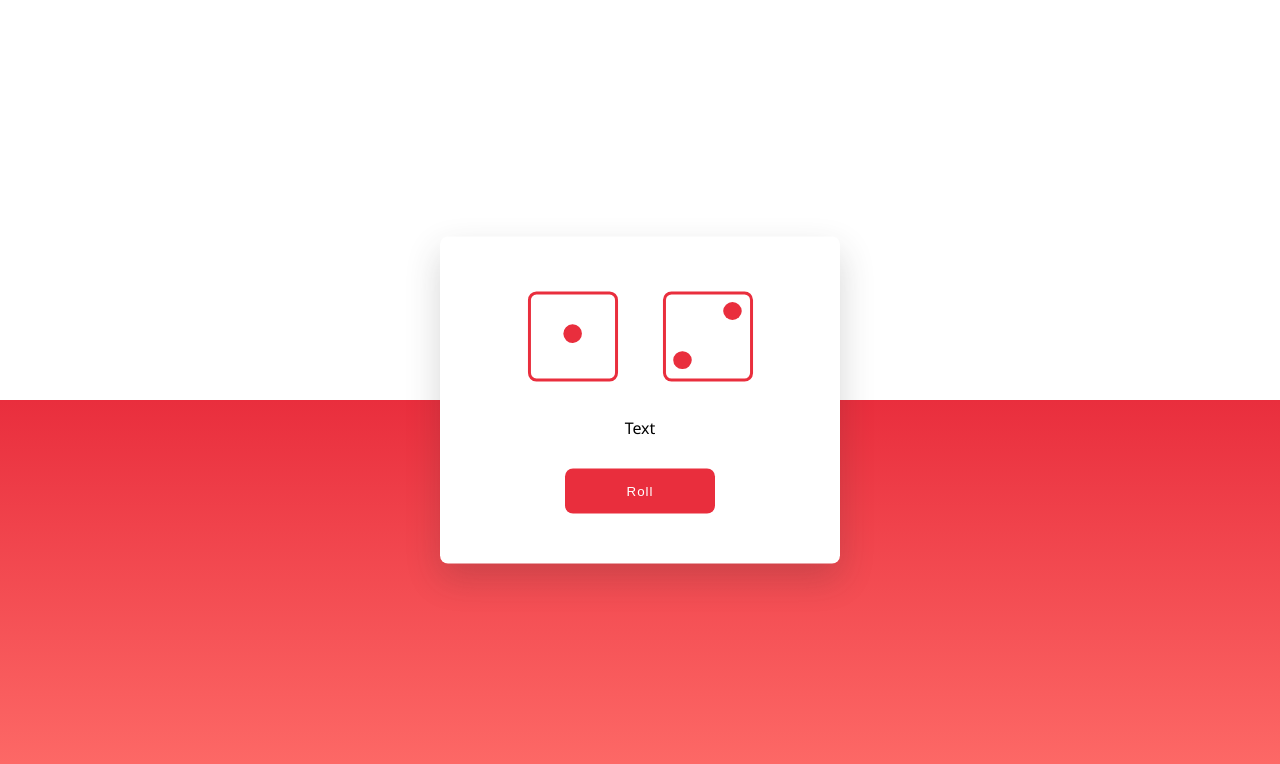
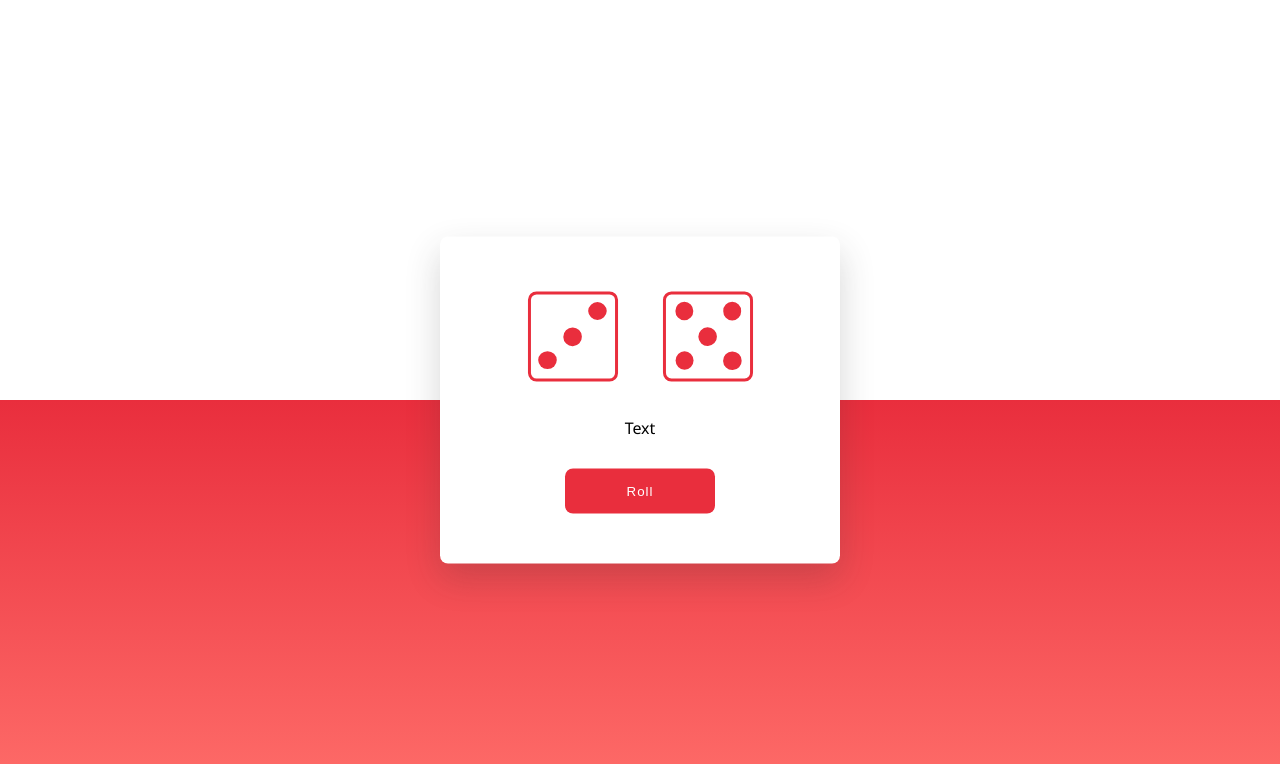
Before and after one commit to yusufisbilir/Dice-Rolling-Game, a plain HTML site: page Dice-Roll-Game/index.html in a window 1280 px wide. Both pictures are taken after a click on the button "Roll". Drawn offline with Linux system fonts and the light colour scheme.

Commit message:
Create random roller function

```diff
--- a/Dice-Roll-Game/index.html
+++ b/Dice-Roll-Game/index.html
@@ -14,7 +14,7 @@
                 <img src="dice-02.svg" id="dice2" />
             </div>
             <p id="total">Text</p>
-            <button onclick="roll()">Roll</button>
+            <button id="RollButton">Roll</button>
         </div>
         <script src="script.js"></script>
     </body>
--- a/Dice-Roll-Game/script.js
+++ b/Dice-Roll-Game/script.js
@@ -0,0 +1,29 @@
+const images = [
+    "dice-01.svg",
+    "dice-02.svg",
+    "dice-03.svg",
+    "dice-04.svg",
+    "dice-05.svg",
+    "dice-06.svg",
+];
+
+const dice = document.querySelectorAll("img");
+
+const rollButton = document.querySelector("#RollButton").addEventListener("click", roll);
+
+function roll(){
+    dice.forEach((dice)=>{
+        dice.classList.add("shake")
+    });
+    setTimeout(() => {
+        dice.forEach(dice=>{
+            dice.classList.remove("shake")
+        });
+        let diceOneVal = Math.floor((Math.random()*6));
+        let diceTwoVal = Math.floor((Math.random()*6));
+
+        document.querySelector("#dice1").setAttribute("src",images[diceOneVal]);
+        document.querySelector("#dice2").setAttribute("src",images[diceTwoVal]);
+
+    }, 1000);
+};
```
